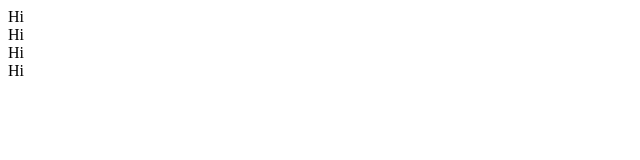
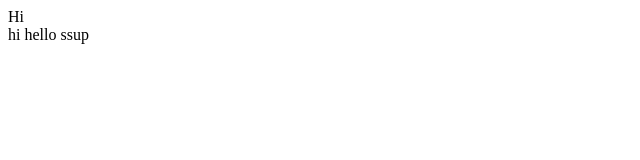
Before and after one commit to KanadKJ/test, a plain HTML site: page index.html in a window 1280 px wide. Shown: the full height of the page, 0-640 px from the left. Drawn offline with Linux system fonts and the light colour scheme.

Commit message:
html edited

```diff
--- a/index.html
+++ b/index.html
@@ -7,8 +7,8 @@
 </head>
 <body>
     <div>Hi</div>
-    <div>Hi</div>
-    <div>Hi</div>
-    <div>Hi</div>
+    <h class="main">hi</h>
+    <h class="main">hello</h>
+    <h class="main">ssup</h>
 </body>
 </html>
```
